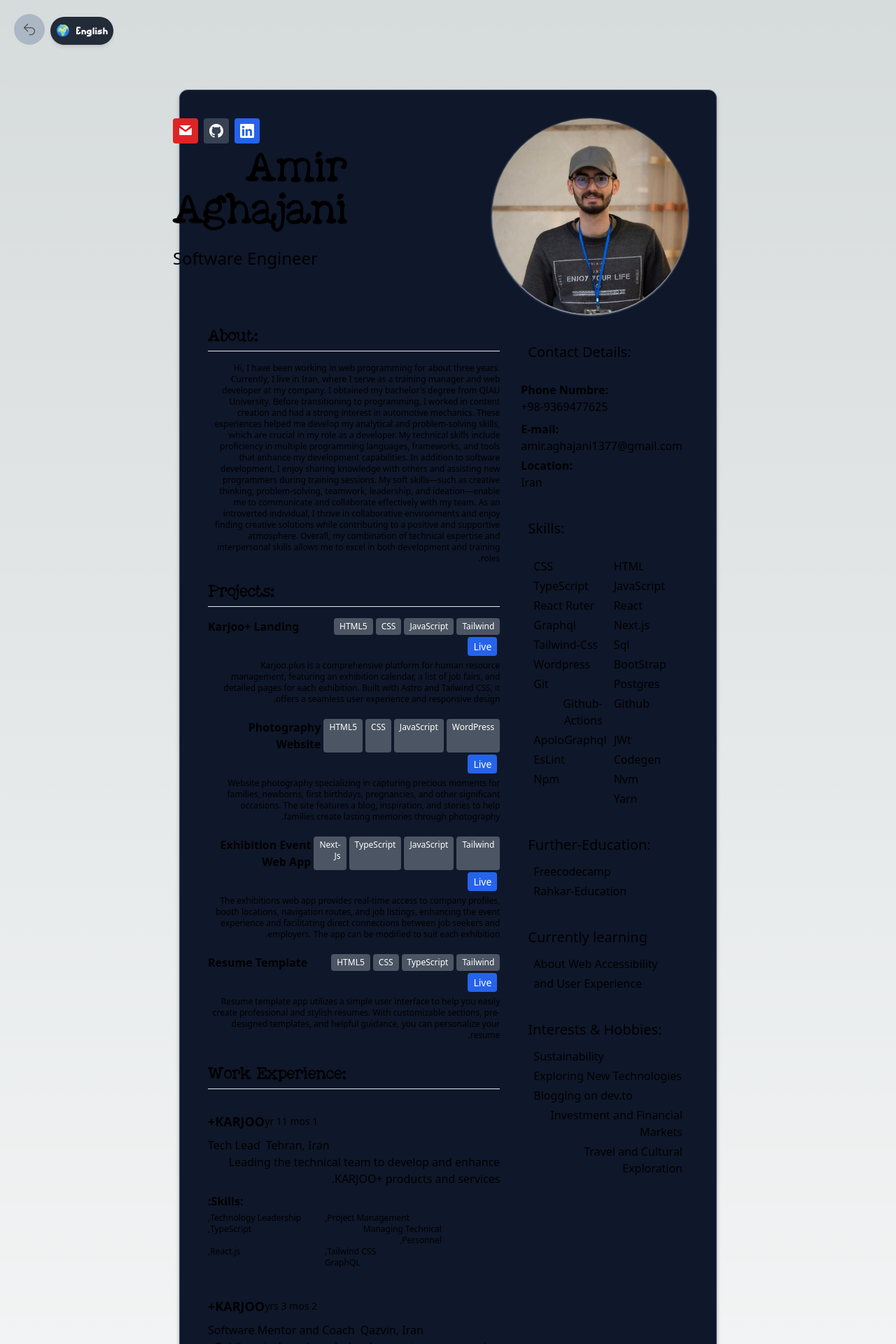
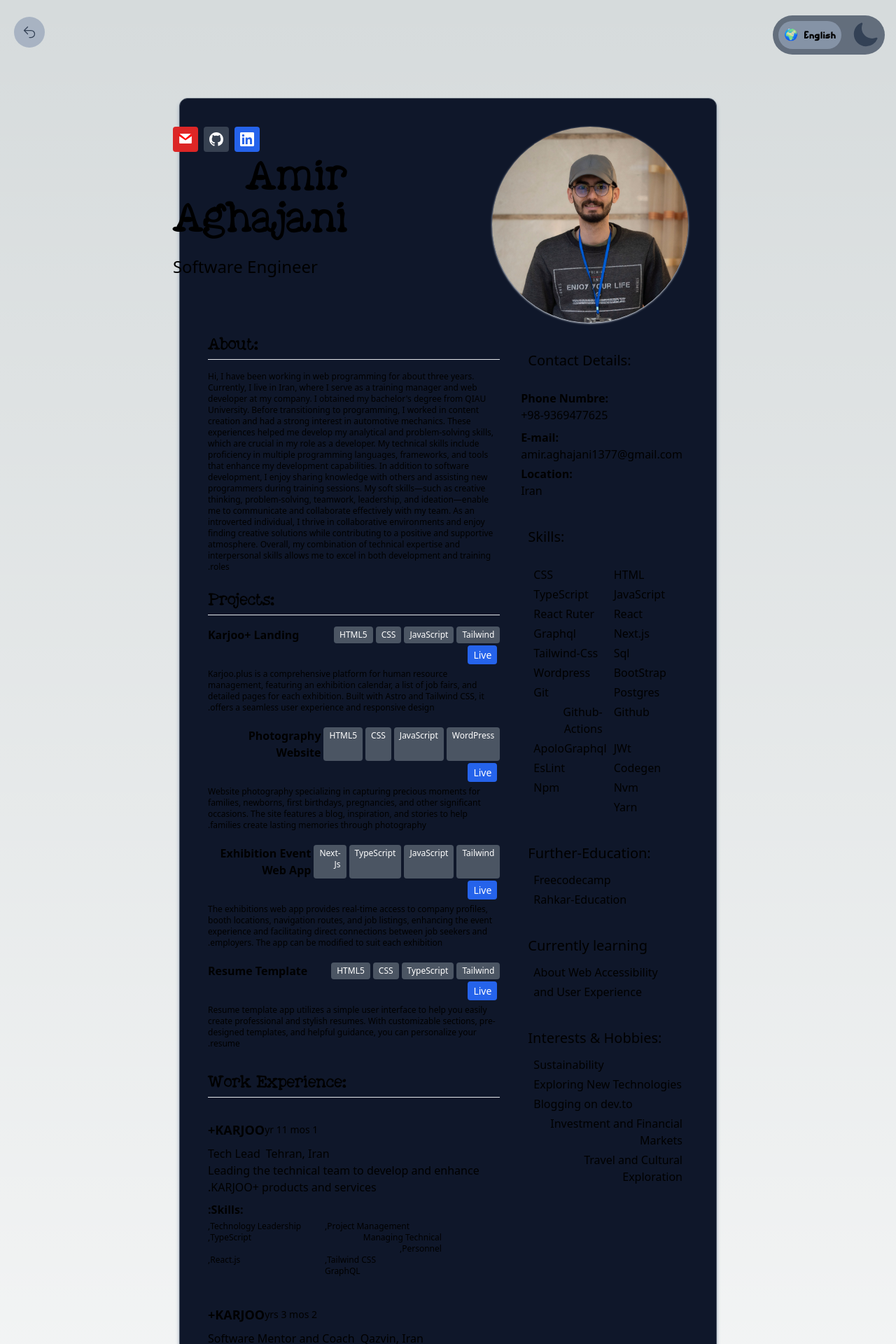
Before and after one commit to AmirAghajani98/portfolio, a Next.js app: page /resume in a window 1280 px wide. Shown: the top 1920 px of the page at 70% size. Built offline with nearby package versions, Linux system fonts and the light colour scheme.

Commit message:
fix-resume

```diff
--- a/src/app/component/BackButton.tsx
+++ b/src/app/component/BackButton.tsx
@@ -10,7 +10,7 @@ const BackButton = () => {
   return (
     <div>
       <button
-        className="p-3 opacity-70 rounded-full bg-slate-400 dark:bg-slate-800"
+        className="p-3 bg-opacity-70 rounded-full dark:text-slate-200 text-slate-700 bg-slate-400 dark:bg-slate-800"
         onClick={handleGoBack}
       >
         <svg
--- a/src/app/component/LanguageSwitcher.tsx
+++ b/src/app/component/LanguageSwitcher.tsx
@@ -12,10 +12,10 @@ const LanguageSwitcher = () => {
   };
 
   return (
-    <div className="relative flex items-center">
+    <div className="">
       <button
         onClick={toggleLanguage}
-        className="relative flex items-center p-2 rounded-full text-white shadow-md"
+        className="relative flex items-center p-2 bg-opacity-70 rounded-full bg-slate-400 dark:bg-slate-800"
       >
         <span
           className={`transition-transform duration-500 ease-in-out transform ${
--- a/src/app/resume/page.tsx
+++ b/src/app/resume/page.tsx
@@ -3,6 +3,7 @@ import Image from "next/image";
 import { useTranslation } from "react-i18next";
 import LanguageSwitcher from "../component/LanguageSwitcher";
 import BackButton from "../component/BackButton";
+import { ThemeSwitcher } from "../component/ThemeSwitcher";
 interface WorkExperience {
   company: string;
   role: string;
@@ -23,7 +24,9 @@ interface Projects {
 }
 
 export default function resume() {
-  const { t } = useTranslation();
+  const { i18n, t } = useTranslation();
+  const isRTL = i18n.language === "fa";
+  const currentLocale = i18n.language;
 
   const workExperiences: WorkExperience[] = t("workExperiences.list", {
     returnObjects: true,
@@ -35,17 +38,17 @@ export default function resume() {
   const projects: Projects[] = t("projects.list", {
     returnObjects: true,
   }) as Projects[];
-  const { i18n } = useTranslation();
-
-  const currentLocale = i18n.language;
 
   return (
-    <main>
-      <div className="flex justify-between dark:bg-slate-800 opacity-90 w-40 rounded-xl m-4">
-        <div className="my-2 mx-14 rounded-full bg-gray-900">
+    <main className="w-screen">
+      <div className="flex justify-between rounded-xl m-4">
+        <div className="w-full flex justify-end gap-x-4">
+          <div className="flex w-40 justify-between my-1.5 p-2 rounded-full bg-opacity-70 bg-slate-700">
             <LanguageSwitcher />
+            <ThemeSwitcher />
           </div>
-        <div className="absolute left-5 top-5 rounded-ful hover:bg-slate-950 hover:rounded-full">
+        </div>
+        <div className="absolute left-5 top-6 rounded-ful hover:bg-slate-950 hover:rounded-full">
           <BackButton />
         </div>
       </div>
@@ -254,9 +257,11 @@ export default function resume() {
                 <h3 className="text-2xl pb-1 border-b font-semibold grid justify-items-end">
                   {t("about.title")}
                 </h3>
+                <div className={isRTL ? "text-right" : "text-left"}>
                   <p className="grid justify-items-end mt-4 text-xs">
                     {t("about.content")}
                   </p>
+                </div>
               </div>
               <div>
                 <h2 className="text-2xl mt-6 pb-1 border-b font-semibold grid justify-items-end">
@@ -296,9 +301,11 @@ export default function resume() {
                           </li>
                         </ul>
                       </>
+                      <div className={isRTL ? "text-right" : "text-left"}>
                         <p className="text-xs grid justify-items-end">
                           {project.description}
                         </p>
+                      </div>
                     </li>
                   ))}
                 </ul>
@@ -323,7 +330,11 @@ export default function resume() {
                         {experience.role}
                       </p>
 
-                      <p className="text-base mb-2">{experience.description}</p>
+                      <div className={isRTL ? "text-right" : "text-left"}>
+                        <p className="text-base mb-2">
+                          {experience.description}
+                        </p>
+                      </div>
                       <strong>{t("skills.title")}:</strong>
                       <div className="mt-1 text-xs grid grid-cols-2 justify-items-end w-[80%]">
                         {experience.skills.map((skill, i) => (
```
Lines whose indentation alone changed are shown as unchanged.
